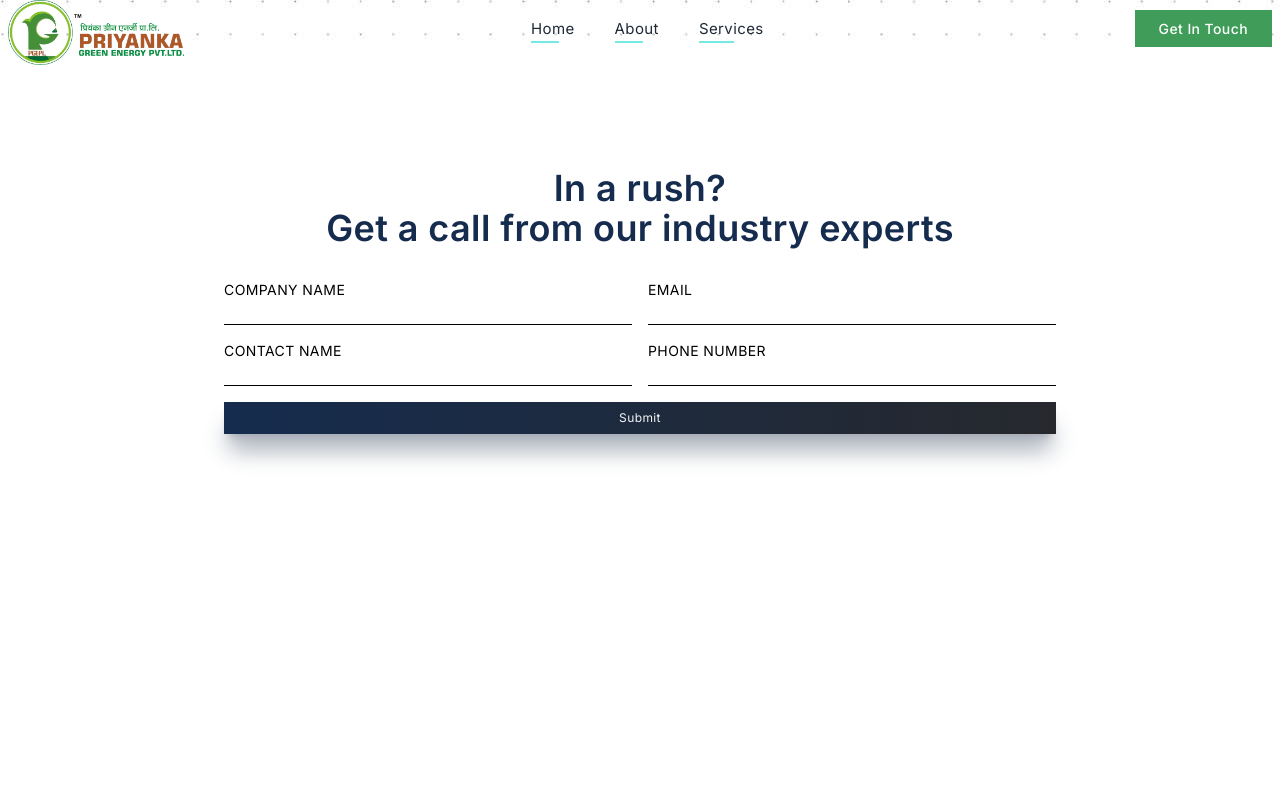
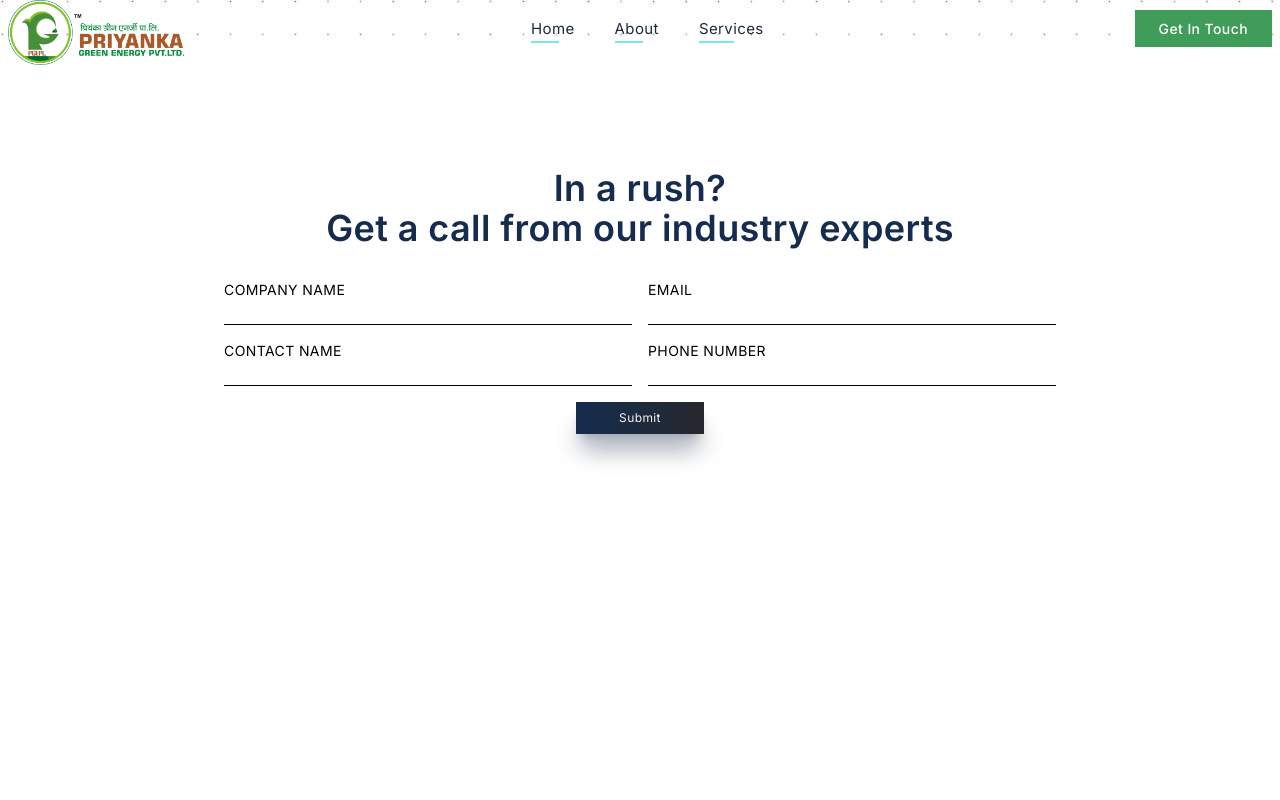
Before and after one commit to Githubpradeep23/pgepl-onee, a Next.js app: page /pages/get-in-touch in a window 1280 px wide. Shown: the top 800 px of the page. Built offline with nearby package versions, Linux system fonts and the light colour scheme.

Commit message:
Update page.jsx

```diff
--- a/src/app/pages/get-in-touch/page.jsx
+++ b/src/app/pages/get-in-touch/page.jsx
@@ -39,18 +39,25 @@ const page = () => {
                                             <input className='border-b-[1px] border-black flex focus:outline-none focus:border-teal-500' type='text' name='phone' />
                                         </div>
 
-                                        <div className='flex flex-col'>
+                                           <div className='flex flex-col'>
                                             <label className='uppercase text-sm'>
                                                 Phone Number
                                             </label>
-                                            <input className='border-b-[1px] border-black flex focus:outline-none focus:border-teal-500' type='text' name='phone' />
+                                            <input
+                                                className='border-b-[1px] border-black flex focus:outline-none focus:border-teal-500'
+                                                type='text'
+                                                name='phone'
+                                                maxLength='12'
+                                                onInput={(e) => e.target.value = e.target.value.replace(/[^0-9]/g, '')}
+                                            />
                                         </div>
 
                                     </div>
-
-                                    <button className='w-full p-2 text-xs capitalize text-gray-100 mt-4'>
-                                        Submit
-                                    </button>
+                                    <div className='flex flex-col items-center'>
+                                        <button className='w-32 p-2 text-xs capitalize text-gray-100 mt-4 mx-auto'>
+                                            Submit
+                                        </button>
+                                    </div>
 
                                 </form>
                             </div>
```
